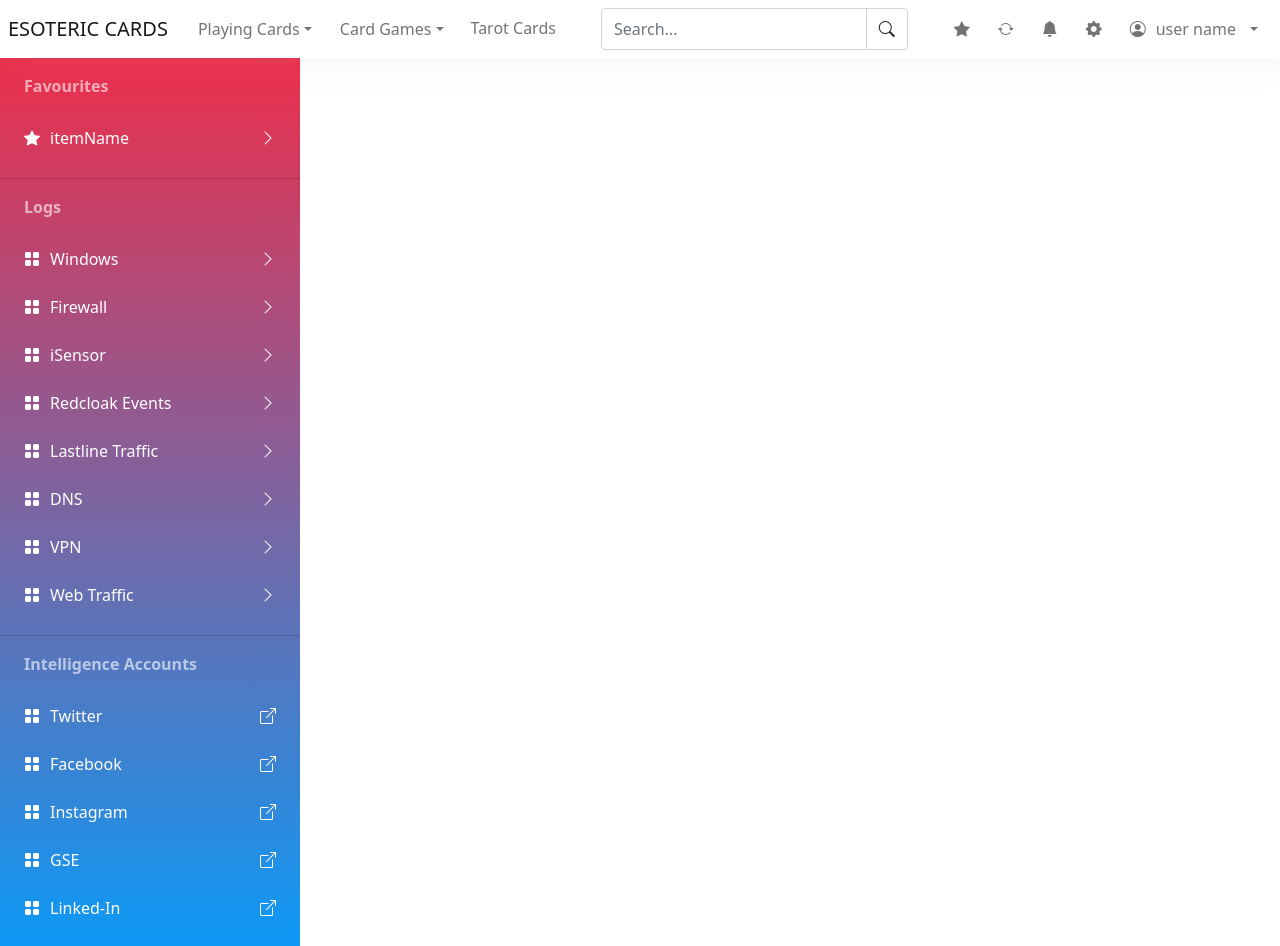
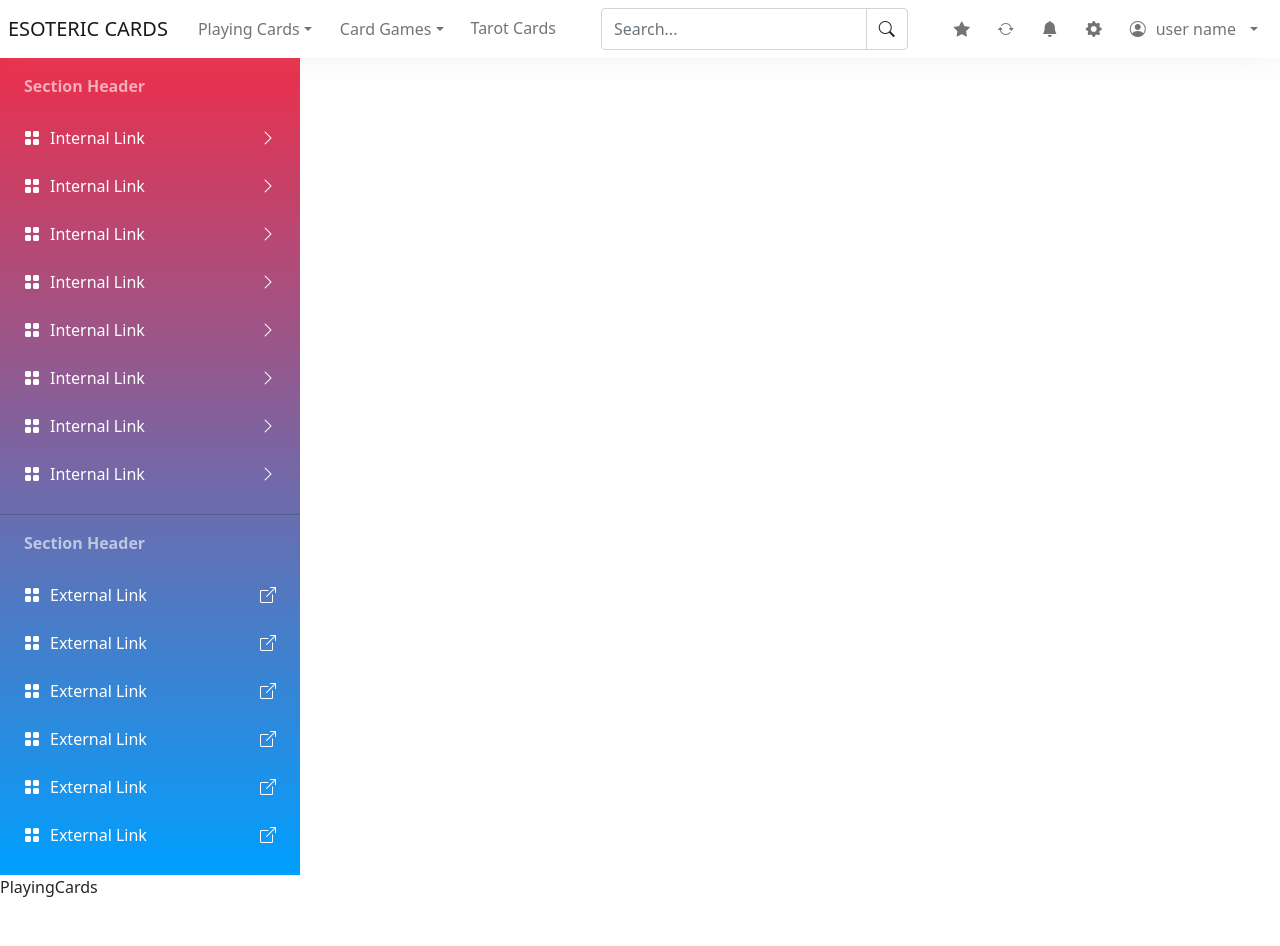
Before and after one commit to levpopov1/esoteric-cards-react, a React (Create React App) app: page /playing-cards in a window 1280 px wide. Shown: the top 946 px of the page. After the commit the page ends 899 px from the top, so only its background shows below. Built offline with nearby package versions, Linux system fonts and the light colour scheme.

Commit message:
applies link tags from react router

```diff
--- a/src/components/Sidebar.jsx
+++ b/src/components/Sidebar.jsx
@@ -1,128 +1,116 @@
 import React from 'react'
+import { Link } from 'react-router-dom';
 
 function Sidebar() {
   return (
-    <nav class="sidebar main-bg-color-vertical">
-      <div class="sidebar-sticky">
-        <ul class="nav flex-column">
-          <p class="sidebar-navblock-header">
-            Favourites
+    <nav className="sidebar main-bg-color-vertical">
+      <div className="sidebar-sticky">
+        <ul className="nav flex-column">
+          <p className="sidebar-navblock-header">
+            Section Header
           </p>
-          <li class="nav-item">
-            <a class="nav-link d-flex align-items-center" href="">
-              <i class="bi bi-star-fill"></i>
-              <span class="label">itemName</span>
-              <i class="bi bi-chevron-right ms-auto"></i>
-            </a>
+          <li className="nav-item">
+            <Link className="nav-link d-flex align-items-center" to="/location">
+              <i className="bi bi-grid-fill"></i>
+              <span className="label">Internal Link</span>
+              <i className="bi bi-chevron-right ms-auto"></i>
+            </Link>
+          </li>
+          <li className="nav-item">
+            <Link className="nav-link d-flex align-items-center" to="/location">
+              <i className="bi bi-grid-fill"></i>
+              <span className="label">Internal Link</span>
+              <i className="bi bi-chevron-right ms-auto"></i>
+            </Link>
+          </li>
+          <li className="nav-item">
+            <Link className="nav-link d-flex align-items-center" to="/location">
+              <i className="bi bi-grid-fill"></i>
+              <span className="label">Internal Link</span>
+              <i className="bi bi-chevron-right ms-auto"></i>
+            </Link>
+          </li>
+          <li className="nav-item">
+            <Link className="nav-link d-flex align-items-center" to="/location">
+              <i className="bi bi-grid-fill"></i>
+              <span className="label">Internal Link</span>
+              <i className="bi bi-chevron-right ms-auto"></i>
+            </Link>
+          </li>
+          <li className="nav-item">
+            <Link className="nav-link d-flex align-items-center" to="/location">
+              <i className="bi bi-grid-fill"></i>
+              <span className="label">Internal Link</span>
+              <i className="bi bi-chevron-right ms-auto"></i>
+            </Link>
+          </li>
+          <li className="nav-item">
+            <Link className="nav-link d-flex align-items-center" to="/location">
+              <i className="bi bi-grid-fill"></i>
+              <span className="label">Internal Link</span>
+              <i className="bi bi-chevron-right ms-auto"></i>
+            </Link>
+          </li>
+          <li className="nav-item">
+            <Link className="nav-link d-flex align-items-center" to="/location">
+              <i className="bi bi-grid-fill"></i>
+              <span className="label">Internal Link</span>
+              <i className="bi bi-chevron-right ms-auto"></i>
+            </Link>
+          </li>
+          <li className="nav-item">
+            <Link className="nav-link d-flex align-items-center" to="/location">
+              <i className="bi bi-grid-fill"></i>
+              <span className="label">Internal Link</span>
+              <i className="bi bi-chevron-right ms-auto"></i>
+            </Link>
           </li>
         </ul>
         <hr/>
-        <ul class="nav flex-column">
-          <p class="sidebar-navblock-header">
-            Logs
+        <ul className="nav flex-column">
+          <p className="sidebar-navblock-header">
+            Section Header
           </p>
-          <li class="nav-item">
-            <a class="nav-link d-flex align-items-center" href="/logs/windows">
-              <i class="bi bi-grid-fill"></i>
-              <span class="label">Windows</span>
-              <i class="bi bi-chevron-right ms-auto"></i>
+          <li className="nav-item">
+            <a className="nav-link d-flex align-items-center" href="/" target="_blank">
+              <i className="bi bi-grid-fill"></i>
+              <span className="label">External Link</span>
+              <i className="bi bi-box-arrow-up-right ms-auto"></i>
             </a>
           </li>
-          <li class="nav-item">
-            <a class="nav-link d-flex align-items-center" href="/logs/firewall">
-              <i class="bi bi-grid-fill"></i>
-              <span class="label">Firewall</span>
-              <i class="bi bi-chevron-right ms-auto"></i>
+          <li className="nav-item">
+            <a className="nav-link d-flex align-items-center" href="/" target="_blank">
+              <i className="bi bi-grid-fill"></i>
+              <span className="label">External Link</span>
+              <i className="bi bi-box-arrow-up-right ms-auto"></i>
             </a>
           </li>
-          <li class="nav-item">
-            <a class="nav-link d-flex align-items-center" href="/logs/isensor">
-              <i class="bi bi-grid-fill"></i>
-              <span class="label">iSensor</span>
-              <i class="bi bi-chevron-right ms-auto"></i>
+          <li className="nav-item">
+            <a className="nav-link d-flex align-items-center" href="/" target="_blank">
+              <i className="bi bi-grid-fill"></i>
+              <span className="label">External Link</span>
+              <i className="bi bi-box-arrow-up-right ms-auto"></i>
             </a>
           </li>
-          <li class="nav-item">
-            <a class="nav-link d-flex align-items-center" href="/logs/redcloak">
-              <i class="bi bi-grid-fill"></i>
-              <span class="label">Redcloak Events</span>
-              <i class="bi bi-chevron-right ms-auto"></i>
+          <li className="nav-item">
+            <a className="nav-link d-flex align-items-center" href="/" target="_blank">
+              <i className="bi bi-grid-fill"></i>
+              <span className="label">External Link</span>
+              <i className="bi bi-box-arrow-up-right ms-auto"></i>
             </a>
           </li>
-          <li class="nav-item">
-            <a class="nav-link d-flex align-items-center" href="/logs/lastline">
-              <i class="bi bi-grid-fill"></i>
-              <span class="label">Lastline Traffic</span>
-              <i class="bi bi-chevron-right ms-auto"></i>
+          <li className="nav-item">
+            <a className="nav-link d-flex align-items-center" href="/" target="_blank">
+              <i className="bi bi-grid-fill"></i>
+              <span className="label">External Link</span>
+              <i className="bi bi-box-arrow-up-right ms-auto"></i>
             </a>
           </li>
-          <li class="nav-item">
-            <a class="nav-link d-flex align-items-center" href="/logs/dns">
-              <i class="bi bi-grid-fill"></i>
-              <span class="label">DNS</span>
-              <i class="bi bi-chevron-right ms-auto"></i>
-            </a>
-          </li>
-          <li class="nav-item">
-            <a class="nav-link d-flex align-items-center" href="/logs/vpn">
-              <i class="bi bi-grid-fill"></i>
-              <span class="label">VPN</span>
-              <i class="bi bi-chevron-right ms-auto"></i>
-            </a>
-          </li>
-          <li class="nav-item">
-            <a class="nav-link d-flex align-items-center" href="/logs/web">
-              <i class="bi bi-grid-fill"></i>
-              <span class="label">Web Traffic</span>
-              <i class="bi bi-chevron-right ms-auto"></i>
-            </a>
-          </li>
-        </ul>
-        <hr/>
-        <ul class="nav flex-column">
-          <p class="sidebar-navblock-header">
-            Intelligence Accounts
-          </p>
-          <li class="nav-item">
-            <a class="nav-link d-flex align-items-center" href="#" target="_blank">
-              <i class="bi bi-grid-fill"></i>
-              <span class="label">Twitter</span>
-              <i class="bi bi-box-arrow-up-right ms-auto"></i>
-            </a>
-          </li>
-          <li class="nav-item">
-            <a class="nav-link d-flex align-items-center" href="#" target="_blank">
-              <i class="bi bi-grid-fill"></i>
-              <span class="label">Facebook</span>
-              <i class="bi bi-box-arrow-up-right ms-auto"></i>
-            </a>
-          </li>
-          <li class="nav-item">
-            <a class="nav-link d-flex align-items-center" href="#" target="_blank">
-              <i class="bi bi-grid-fill"></i>
-              <span class="label">Instagram</span>
-              <i class="bi bi-box-arrow-up-right ms-auto"></i>
-            </a>
-          </li>
-          <li class="nav-item">
-            <a class="nav-link d-flex align-items-center" href="#" target="_blank">
-              <i class="bi bi-grid-fill"></i>
-              <span class="label">GSE</span>
-              <i class="bi bi-box-arrow-up-right ms-auto"></i>
-            </a>
-          </li>
-          <li class="nav-item">
-            <a class="nav-link d-flex align-items-center" href="#" target="_blank">
-              <i class="bi bi-grid-fill"></i>
-              <span class="label">Linked-In</span>
-              <i class="bi bi-box-arrow-up-right ms-auto"></i>
-            </a>
-          </li>
-          <li class="nav-item">
-            <a class="nav-link d-flex align-items-center" href="#" target="_blank">
-              <i class="bi bi-grid-fill"></i>
-              <span class="label">Gmail</span>
-              <i class="bi bi-box-arrow-up-right ms-auto"></i>
+          <li className="nav-item">
+            <a className="nav-link d-flex align-items-center" href="/" target="_blank">
+              <i className="bi bi-grid-fill"></i>
+              <span className="label">External Link</span>
+              <i className="bi bi-box-arrow-up-right ms-auto"></i>
             </a>
           </li>
         </ul>
```
Also changed, not shown: src/components/UserMenuDropdown.jsx (+15 -15 lines).
